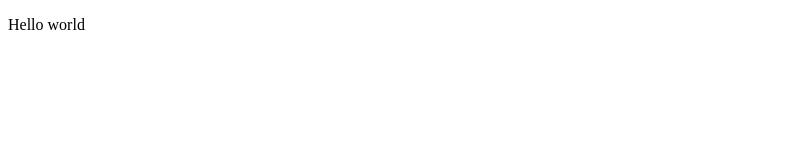
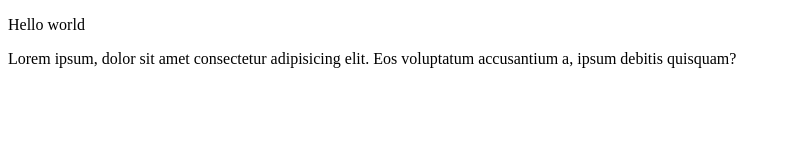
Before and after one commit to Lhonorable1/test, a plain HTML site: page index.html in a window 1280 px wide. Shown: the whole page, without its empty margins (0-791 px from the left). Drawn offline with Linux system fonts and the light colour scheme.

Commit message:
-- test  test

```diff
--- a/index.html
+++ b/index.html
@@ -7,5 +7,6 @@
 </head>
 <body>
     <p>Hello world</p>
+    <p>Lorem ipsum, dolor sit amet consectetur adipisicing elit. Eos voluptatum accusantium a, ipsum debitis quisquam?</p>
 </body>
 </html>
```
